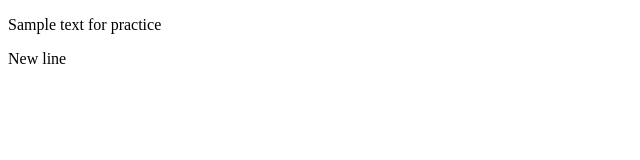
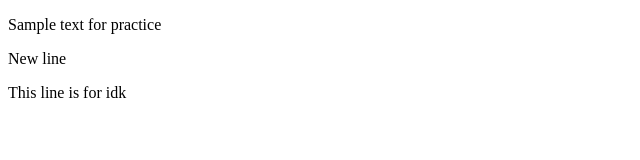
Before and after one commit to ihashirjadoon/PYTHON, a plain HTML site: page index.html in a window 1280 px wide. Shown: the whole page, without its empty margins (0-640 px from the left). Drawn offline with Linux system fonts and the light colour scheme.

Commit message:
Added new line

```diff
--- a/index.html
+++ b/index.html
@@ -10,5 +10,7 @@
     <p>Sample text for practice</p>
 </div>
     <p>New line</p>
+    <p>This line is for idk
+    </p>
 </body>
 </html>
```
